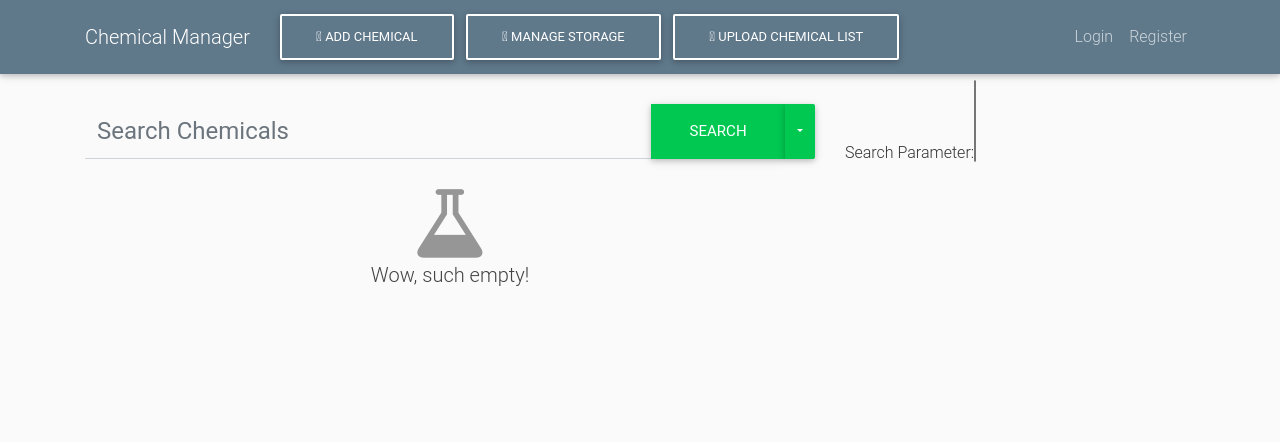
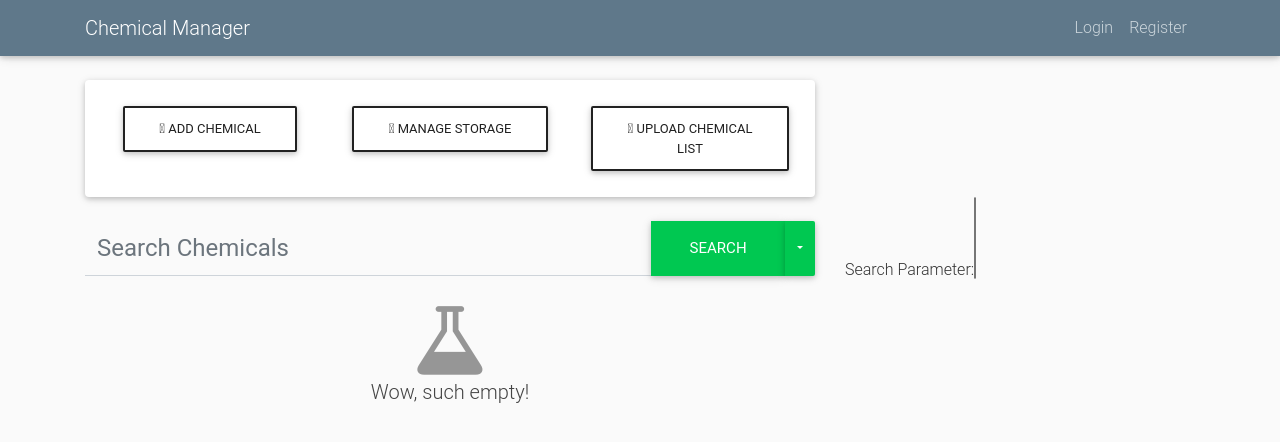
Before and after one commit to PythonFZ/ChemData, a Django app: template chemmanager/templates/chemmanager/chemdata_home.html in a window 1280 px wide. Shown: the top 442 px of the page. Run offline with Django 3.2, Linux system fonts and the light colour scheme; the template is opened without the code that fills it: values that come from a table or form of the project are taken from there, others are empty; parts of the project's set-up code (start-up, migrations or seed data) failed here and were passed over; some libraries are stand-ins or nearby versions.

Commit message:
Version Using a class

```diff
--- a/chemmanager/templates/chemmanager/chemdata_home.html
+++ b/chemmanager/templates/chemmanager/chemdata_home.html
@@ -340,11 +340,11 @@
 {% endblock %}
 
 {% block navigation-bar %}
-    <form class="form-inline">
-        <a href="{% url 'chemical-create' %}" class="btn btn-outline-white" onclick="clear_local_storage()"><i class="fas fa-plus"></i>&nbsp;Add Chemical</a>
-        <a href="{% url 'storage-list' %}" class="btn btn-outline-white" onclick="clear_local_storage()"><i class="fas fa-archive"></i>&nbsp;Manage Storage</a>
-        <a href="{% url 'chemicallist-upload' %}" class="btn btn-outline-white" onclick="clear_local_storage()"><i class="fas fa-upload"></i>&nbsp;Upload Chemical List</a>
-    </form>
+{#    <form class="form-inline">#}
+{#        <a href="{% url 'chemical-create' %}" class="btn btn-outline-white" onclick="clear_local_storage()"><i class="fas fa-plus"></i>&nbsp;Add Chemical</a>#}
+{#        <a href="{% url 'storage-list' %}" class="btn btn-outline-white" onclick="clear_local_storage()"><i class="fas fa-archive"></i>&nbsp;Manage Storage</a>#}
+{#        <a href="{% url 'chemicallist-upload' %}" class="btn btn-outline-white" onclick="clear_local_storage()"><i class="fas fa-upload"></i>&nbsp;Upload Chemical List</a>#}
+{#    </form>#}
 
 {#    <a class="nav-item nav-link" href="{% url 'chemmanager-home' %}">Chemical Manager</a>#}
 {#    <a class="nav-item nav-link" href="{% url 'chemmanager-home' %}">Blog</a>#}
--- a/chemmanager/templates/chemmanager/chemmanager_base.html
+++ b/chemmanager/templates/chemmanager/chemmanager_base.html
@@ -1,6 +1,33 @@
 {% extends "chemmanager/base.html" %}
 {% block base_content %}
     <main role="main" class="container">
+        <div class="row">
+            <div class="col-sm-8">
+                <div class="card text-center">
+                    <div class="card-body">
+                        <div class="row">
+                            <div class="col-sm">
+                                <a href="{% url 'chemical-create' %}" class="btn btn-outline-dark"
+                                   onclick="clear_local_storage()"><i
+                                        class="fas fa-plus"></i>&nbsp;Add Chemical</a>
+                            </div>
+                            <div class="col-sm">
+                                <a href="{% url 'storage-list' %}" class="btn btn-outline-dark"
+                                   onclick="clear_local_storage()"><i
+                                        class="fas fa-archive"></i>&nbsp;Manage Storage</a>
+                            </div>
+                            <div class="col-sm">
+                                <a href="{% url 'chemicallist-upload' %}" class="btn btn-outline-dark"
+                                   onclick="clear_local_storage()"><i class="fas fa-upload"></i>&nbsp;Upload Chemical
+                                    List</a>
+                            </div>
+                        </div>
+                    </div>
+                </div>
+
+            </div>
+        </div>
+
         {% block search_bar %}{% endblock %}
         <div class="row">
             <div class="col-sm-8">
```
Also changed, not shown: img/img.png (added). Lines whose indentation alone changed are shown as unchanged.
